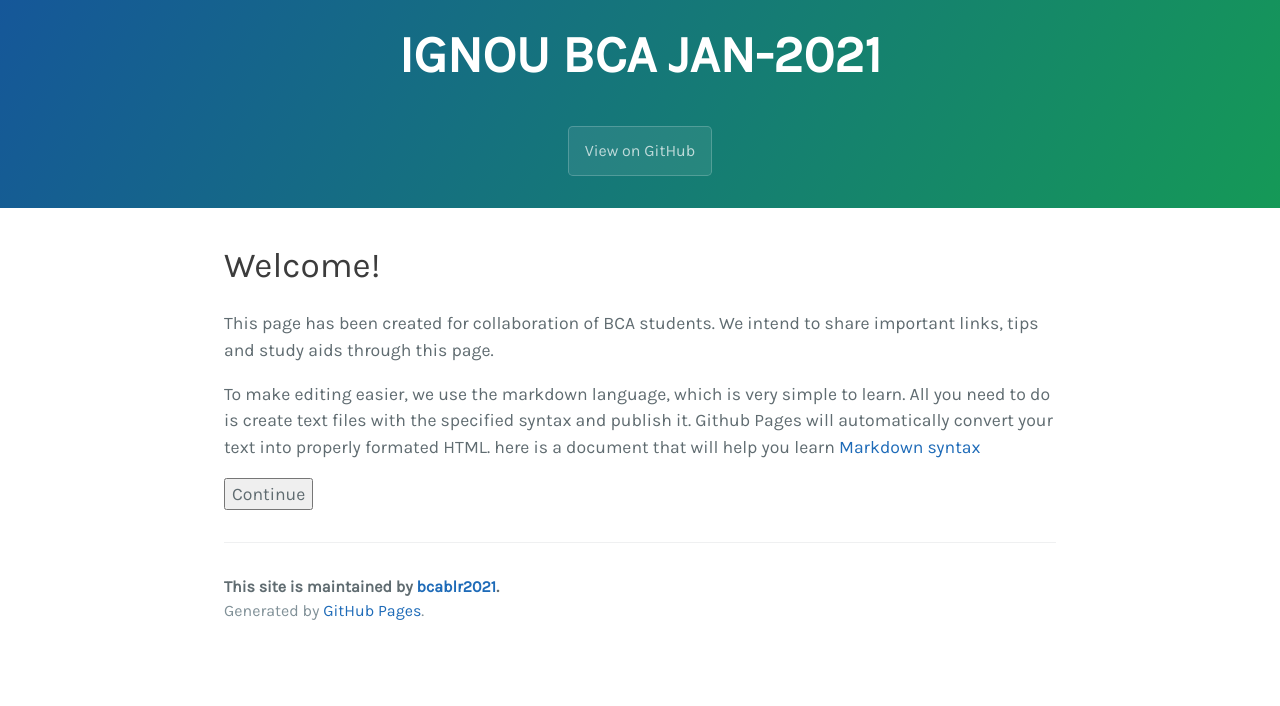
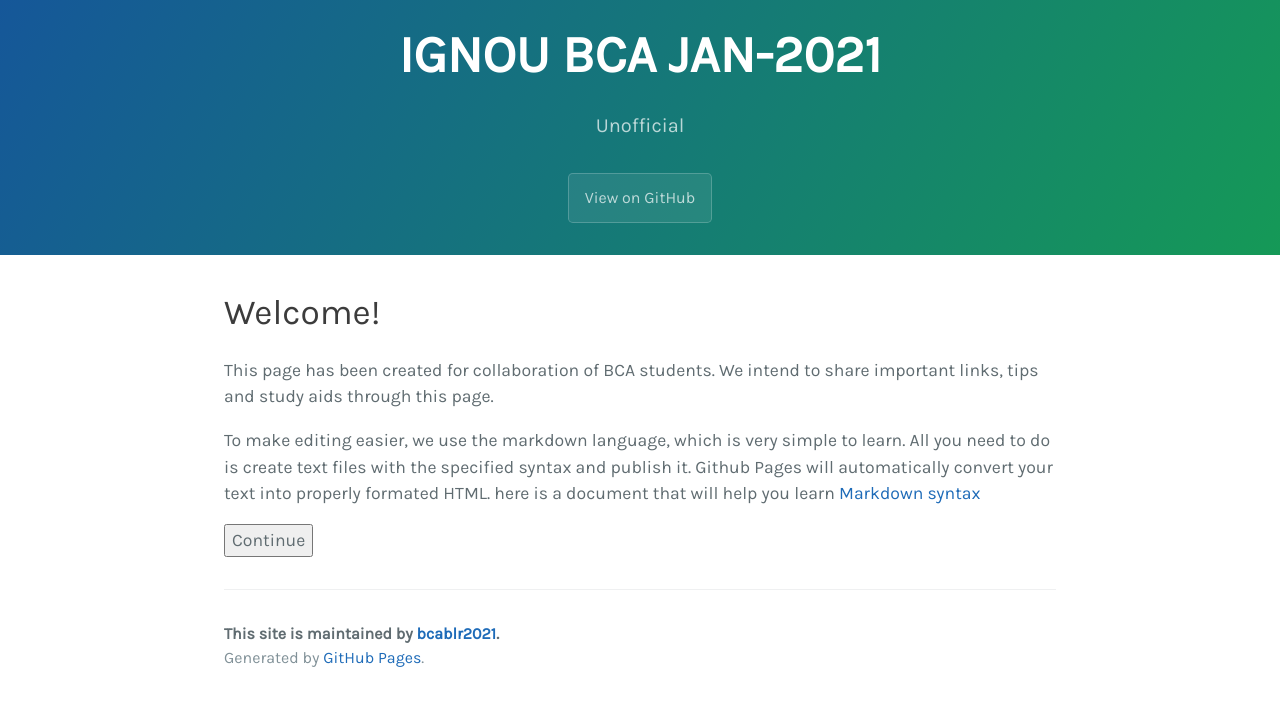
Before and after one commit to bcablr2021/general, a Jekyll site: the page built from index.md, in a window 1280 px wide. Shown: the top 706 px of the page. Built offline with Jekyll 4.4.1, drawn with Linux system fonts in a browser that asks for light colours; our own code applies the rules of GitHub Pages for plain Markdown files; the repository's description, which GitHub fills in, is left out.

Commit message:
Update default.html

```diff
--- a/_layouts/default.html
+++ b/_layouts/default.html
@@ -24,7 +24,7 @@
   <body>
     <header class="page-header" role="banner">
       <h1 class="project-name"> IGNOU BCA JAN-2021</h1>
-      <h2 class="project-tagline">{{ page.description | default: site.description | default: site.github.project_tagline }}</h2>
+      <h2 class="project-tagline">Unofficial</h2>
       {% if site.github.is_project_page %}
         <a href="{{ site.github.repository_url }}" class="btn">View on GitHub</a>
       {% endif %}
```
